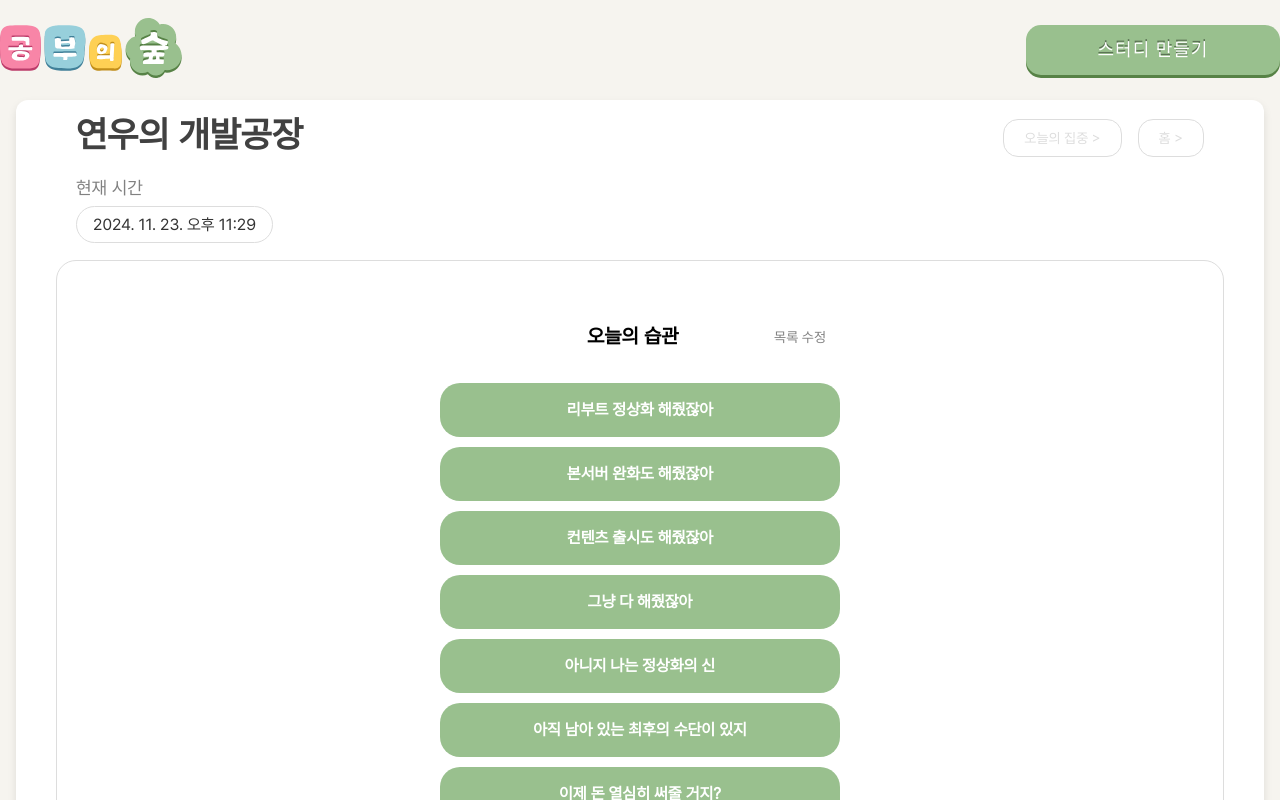
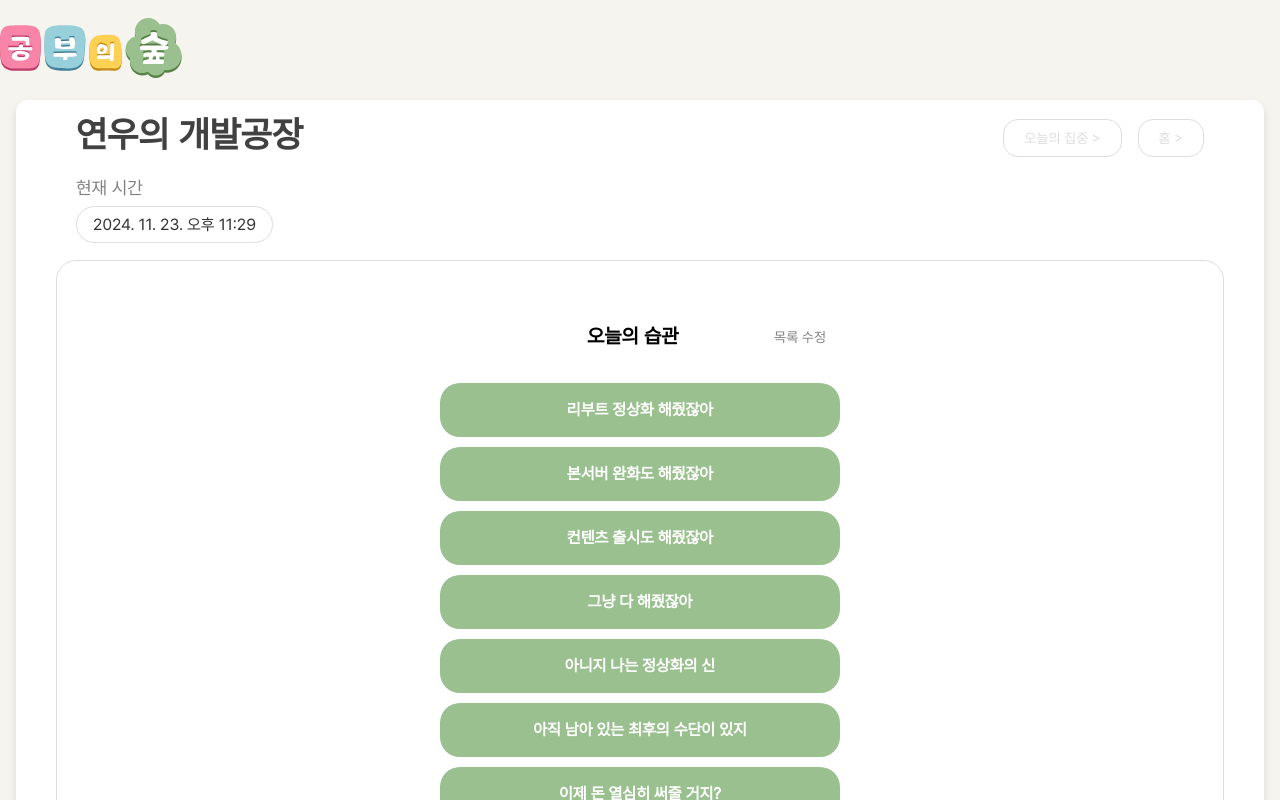
Before and after one commit to kimhyunmook/study-forest, a React (Create React App) app: page /study/1/todayhabits in a window 1280 px wide. Shown: the top 800 px of the page. Built offline with nearby package versions, Linux system fonts and the light colour scheme; a web font is replaced by a local one.

Commit message:
Header 컴포넌트 수정

```diff
--- a/src/shared/components/header.jsx
+++ b/src/shared/components/header.jsx
@@ -1,15 +1,22 @@
-import { Link } from "react-router-dom";
+import { Link, useLocation } from "react-router-dom";
 import { Button } from "./Layout";
 export default function Header() {
+  const location = useLocation();
+  const isHomePage = location.pathname === "/";
+  const isDetailPage = location.pathname === "/detail";
   return (
     <header>
       <div className="gnb">
         <Link to="/">
           <img src="/img/img_logo.svg" alt="로고" />
         </Link>
-        <Button to={"/detail"} width={"254px"} height={"50px"}>
-          스터디 만들기
-        </Button>
+        {isHomePage || isDetailPage ? (
+          <Button to={"/detail"} width={"254px"} height={"50px"}>
+            스터디 만들기
+          </Button>
+        ) : (
+          <div></div>
+        )}
       </div>
     </header>
   );
```
